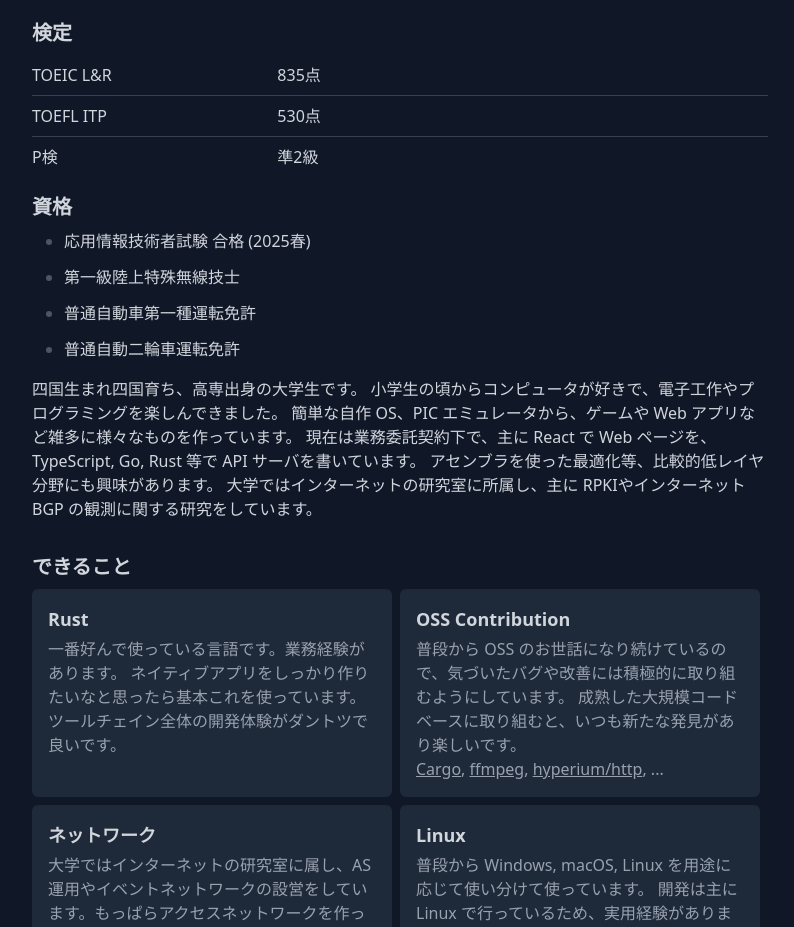
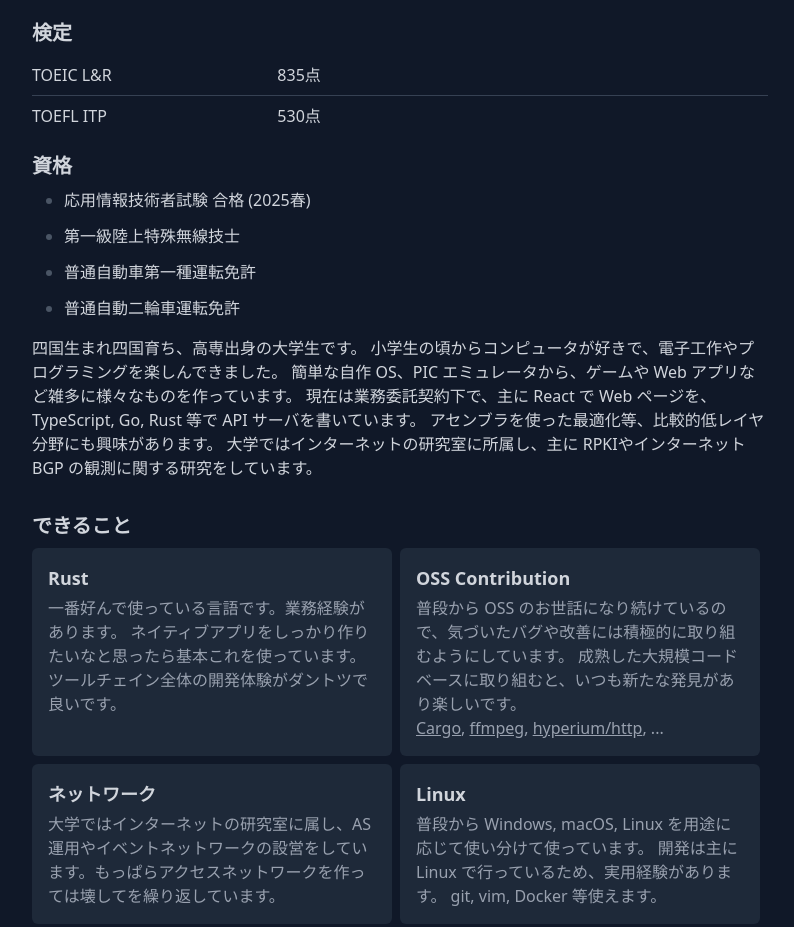
Before and after one commit to kawaemon/portfolio, a Next.js app: page / in a window 1280 px wide. Shown: the part 960-1887 px from the top of the page, without its empty margins (240-1034 px from the left). Built offline with nearby package versions, Linux system fonts and the light colour scheme.

Commit message:
remove pken

```diff
--- a/app/components/Profile.tsx
+++ b/app/components/Profile.tsx
@@ -23,7 +23,6 @@ export const Profile: FC = () => {
                     {[
                         ["TOEIC L&R", "835点"],
                         ["TOEFL ITP", "530点"],
-                        ["P検", "準2級"],
                     ]}
                 </Table>
             </section>
```
